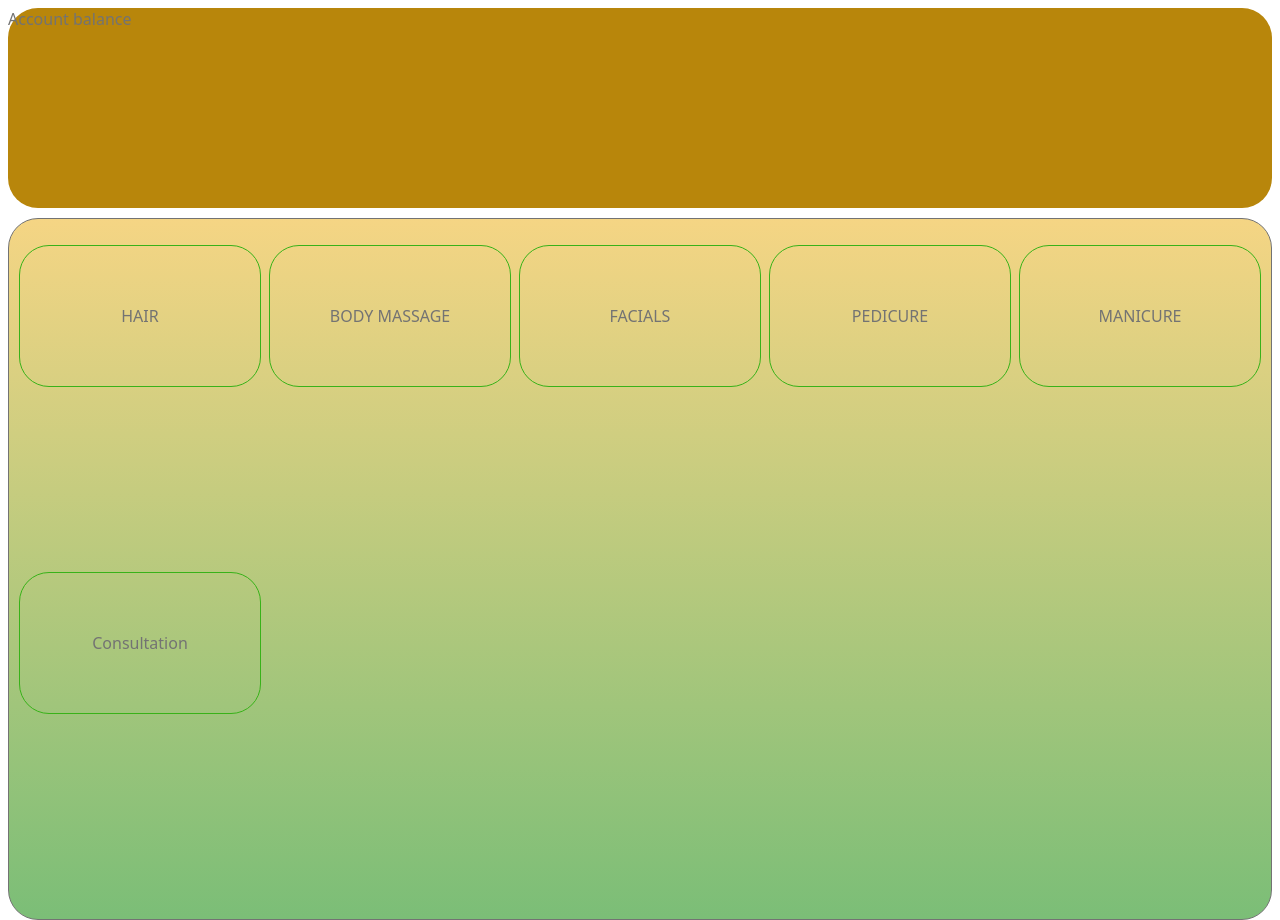
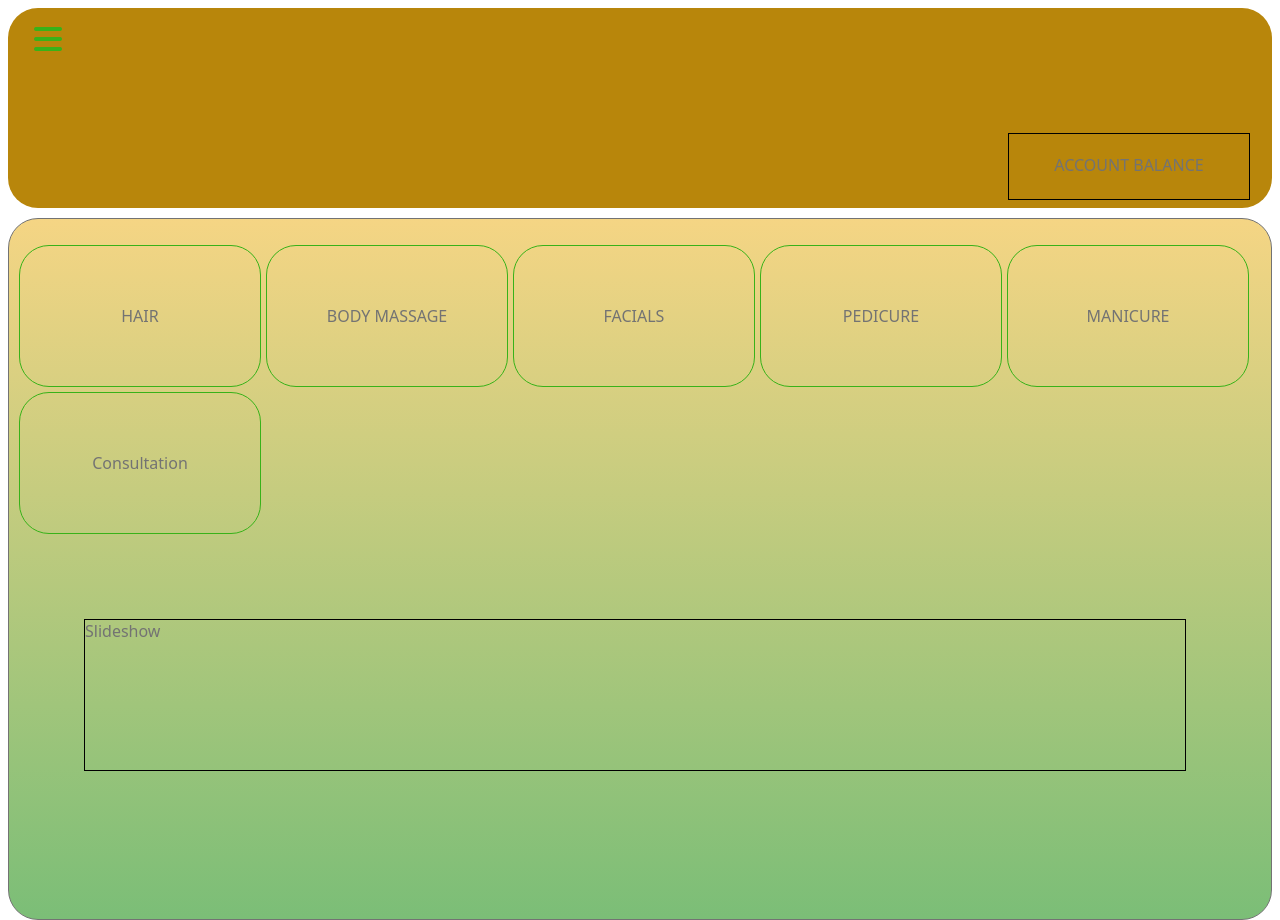
Before and after one commit to alexamaramiro-spec/My-project, a plain HTML site: page dashboard.html in a window 1280 px wide. Drawn offline with Linux system fonts and the light colour scheme.

Commit message:
added div for account balance, slideshow and added the menu button

```diff
--- a/dashboard.html
+++ b/dashboard.html
@@ -10,11 +10,14 @@
 <body>
     <div class="userdashboard">
         <div>
-            <div class="box-3">Account balance</div>
+            <div class="box-3">
+                <div class="menu"><i class="fa-solid fa-bars fa-2xl" style="color: rgb(56, 178, 25);"></i></div>
+                <div class="walletbalance">ACCOUNT BALANCE</div>
+            </div>
         </div>
 
         <div class="box-6">
-            <ul style="display: flex; flex-direction: row; justify-content:space-between; gap: 5px; flex-wrap: wrap; padding: 10px; list-style: none;">
+            <ul style="display: flex; flex-direction: row; gap: 5px; flex-wrap: wrap; padding: 10px; list-style: none;">
                 <li class="list-1">HAIR</li>
                 <li class="list-1">BODY MASSAGE</li>
                 <li class="list-1">FACIALS</li>
@@ -22,6 +25,8 @@
                 <li class="list-1">MANICURE</li>
                 <li class="list-1">Consultation</li>
             </ul>
+
+            <div class="slideshow">Slideshow</div>
         </div>
 
     </div>
--- a/style.css
+++ b/style.css
@@ -38,9 +38,6 @@
    margin-top: 20px;
 }
 
-.container .box-4{
-   width: ;
-}
 /* Phone size */
 @media screen and (max-width: 600px) {
    .container{
@@ -370,7 +367,7 @@ font-style:solid;
 }
 
 .box-6{
-display: grid;
+display:flex;
 flex-direction: column;
 width: auto;
 height: 700px;
@@ -378,6 +375,17 @@ background: linear-gradient(rgb(245, 213, 132), rgb(123, 190, 119));
 border: 1px solid;
 border-radius: 30px;
 gap: 10px;
+position: relative;
+}
+
+.slideshow{
+   position: absolute;
+   width: 1100px;
+   height: 150px;
+   border: 1px solid rgb(0, 0, 0);
+   left: 75px;
+   top: 400px;
+
 }
 
 .list-1{
@@ -386,7 +394,6 @@ gap: 10px;
    width: 200px;
    border: 1px solid rgb(56, 178, 25);
    border-radius: 30px;
-   gap: 10px;
    align-items: center;
    padding: 20px;
    justify-content: center;
@@ -398,3 +405,58 @@ li:hover{
    color:white;
    cursor: pointer;
 }
+
+/* Responsive */
+@media screen and(max-width:600px) {
+   .userdashboard{
+      flex-direction: column;
+   }
+
+   .userdashboard .box-3{
+      width: 100%;
+      height: 300px;
+   }
+   .userdashboard .box-6{
+      width: 100%;
+      /* height: 100%; */
+   }
+}
+
+@media screen and (max-width:768px) {
+   .userdashboard{
+      flex-direction: column;
+   }
+
+   .userdashboard .box-3{
+      width: 100%;
+      height: 300px
+   }
+
+   .userdashboard.box-6{
+      width: 100%;
+      height: 100%;
+   }
+}
+
+.box-3{
+   position: relative;
+}
+
+.box-3 .walletbalance{
+   position: absolute;
+   display: flex;
+   border: 1px solid black;
+   width: 200px;
+   height: 25px;
+   padding: 20px;
+   justify-content: center;
+   left: 1000px;
+   top: 125px;
+   overflow: hidden;
+}
+
+.menu{
+   position: absolute;
+   top: 20px;
+   left: 20px;
+}
```
